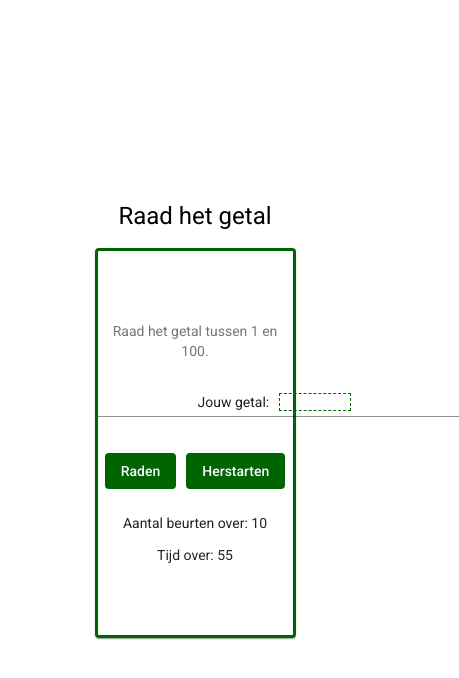
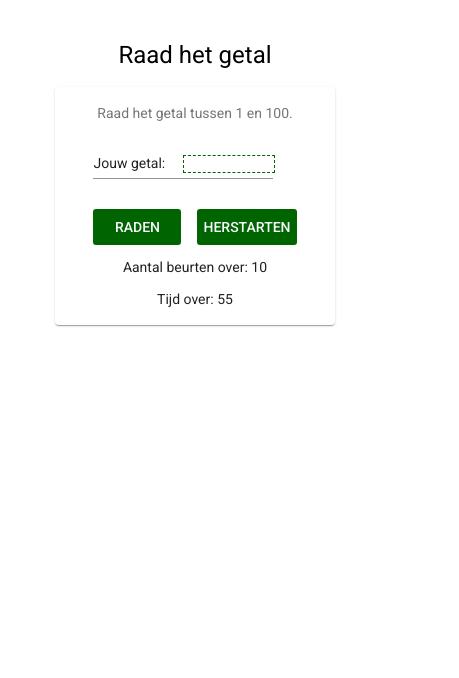
Before and after one commit to D3K31Z3R/FirstApp, an Angular app: page / in a window 390 px wide. Shown: the top 678 px of the page, 459 px wide, since content can reach past the window. Built offline with nearby package versions, Linux system fonts and the light colour scheme.

Commit message:
responsive design added

```diff
--- a/package.json
+++ b/package.json
@@ -16,6 +16,7 @@
     "@angular/common": "~9.0.1",
     "@angular/compiler": "~9.0.1",
     "@angular/core": "~9.0.1",
+    "@angular/flex-layout": "^9.0.0-beta.29",
     "@angular/forms": "~9.0.1",
     "@angular/material": "^9.1.1",
     "@angular/platform-browser": "~9.0.1",
--- a/src/app/app.component.css
+++ b/src/app/app.component.css
@@ -1,42 +1,48 @@
-.app {
-  margin-top: 200px;
+div.wrap {
+  align-self: center;
+  padding: 10%;
 }
-mat-card {
-  margin: auto;
-  width: 50%;
-  border: 3px solid darkgreen;
-  padding: 70px 0;
-  text-align: center;
+div.row {
+  align-content: center;
+  padding: 0 12px 0 12px;
+  margin: 6px 10px 6px 10px;
 }
 h1 {
+  text-emphasis: bold black ;
   text-align: center;
+  align-self: top center;
 }
 .mat-flat-button {
   background-color: darkgreen;
   color: ghostwhite;
-  margin-left: 5px;
-  margin-right: 5px;
+  padding: 0 6px 0 6px;
+  margin: 6px 8px 6px 8px;
+  min-width: 88px;
+  border-radius: 3px;
+  font-size: 14px;
+  text-align: center;
+  text-transform: uppercase;
+}
+mat-card-actions {
+  padding: 0 6px 0 6px;
+  margin: 6px 8px 6px 8px;
 }
 mat-card-subtitle {
-  padding-top: -20px;
+  text-align: center;
 }
 p.warning {
+  text-align: center;
   color: maroon;
 }
 p.success {
+  text-align: center;
   color: darkgreen;
-}
-.yourNumber {
-  text-align: center;
-  padding-left: 100px;
-  margin-right: 10px;
 }
 input {
   text-align: center;
-  width: 70px;
+  width: 100%;
   border: darkgreen dashed 0.5px;
-
 }
-mat-card-actions {
-  margin-top: 10px;
+p.bottom {
+  text-align: center;
 }
--- a/src/app/app.component.html
+++ b/src/app/app.component.html
@@ -1,14 +1,21 @@
 <!--suppress TypeScriptUnresolvedVariable -->
-<div class="app">
+ <div class ="fx" fxFlex fxLayout="column" fxLayoutGap="100px" style="height:100vh;" fxFlex.lt-md="100">
+  <div fxLayout="column wrap" class="wrap">
      <h1>Raad het getal</h1>
-<mat-card>
+    <mat-card >
         <mat-card-subtitle>Raad het getal tussen 1 en 100.</mat-card-subtitle>
+      <div fxLayout="row wrap" style="width: 25vh; text-align: center;" class="row">
         <mat-form-field>
+        <div fxFlex="50" fxLayout= "column">
           <label matPrefix class="yourNumber">Jouw getal: </label>
+        </div>
+        <div fxFlex="50" fxLayout= "column">
           <label>
             <input [disabled]="attempts === 0" class="nrInput" matInput type="number" max="100" min="1" [value]="guess" (input)="guess = $event.target.value">
           </label>
+        </div>
         </mat-form-field>
+      </div>
       <mat-card-actions>
         <button [disabled]="attempts === 0 || difference === 0 || guess > 100" mat-flat-button (click)="Guess()">Raden</button>
         <button mat-flat-button (click)="Restart()">Herstarten</button>
@@ -17,12 +24,13 @@
         <p *ngIf="difference > 0" class="warning">Het getal dat we zoeken is hoger.</p>
         <p *ngIf="difference === 0" class="success">Juist! Dit is het getal dat we zoeken!</p>
         <p *ngIf="attempts === 0 || seconds == 0" class="warning">Game Over!</p>
-  <p>Aantal beurten over:
+      <p class="bottom">Aantal beurten over:
         <span>{{attempts}}</span>
       </p>
-  <p>Tijd over:
+      <p class="bottom">Tijd over:
         <span>{{seconds}}</span>
       </p>
       <p *ngIf="guess > 100" class="warning">Het hoogst mogelijke getal is 100!!!</p>
     </mat-card>
   </div>
+</div>
--- a/src/app/app.module.ts
+++ b/src/app/app.module.ts
@@ -10,6 +10,8 @@ import {MatFormFieldModule} from '@angular/material/form-field';
 import {MatInputModule} from '@angular/material/input';
 import {FormsModule} from '@angular/forms';
 import { CounterService } from './counter.service';
+import {FlexLayoutModule} from '@angular/flex-layout';
+
 
 
 @NgModule({
@@ -17,6 +19,7 @@ import { CounterService } from './counter.service';
     AppComponent,
   ],
   imports: [
+    FlexLayoutModule,
     BrowserModule,
     AppRoutingModule,
     BrowserAnimationsModule,
```
Also changed, not shown: 1 other file (tests, documents, lock files or other folders). Lines whose indentation alone changed are shown as unchanged.
